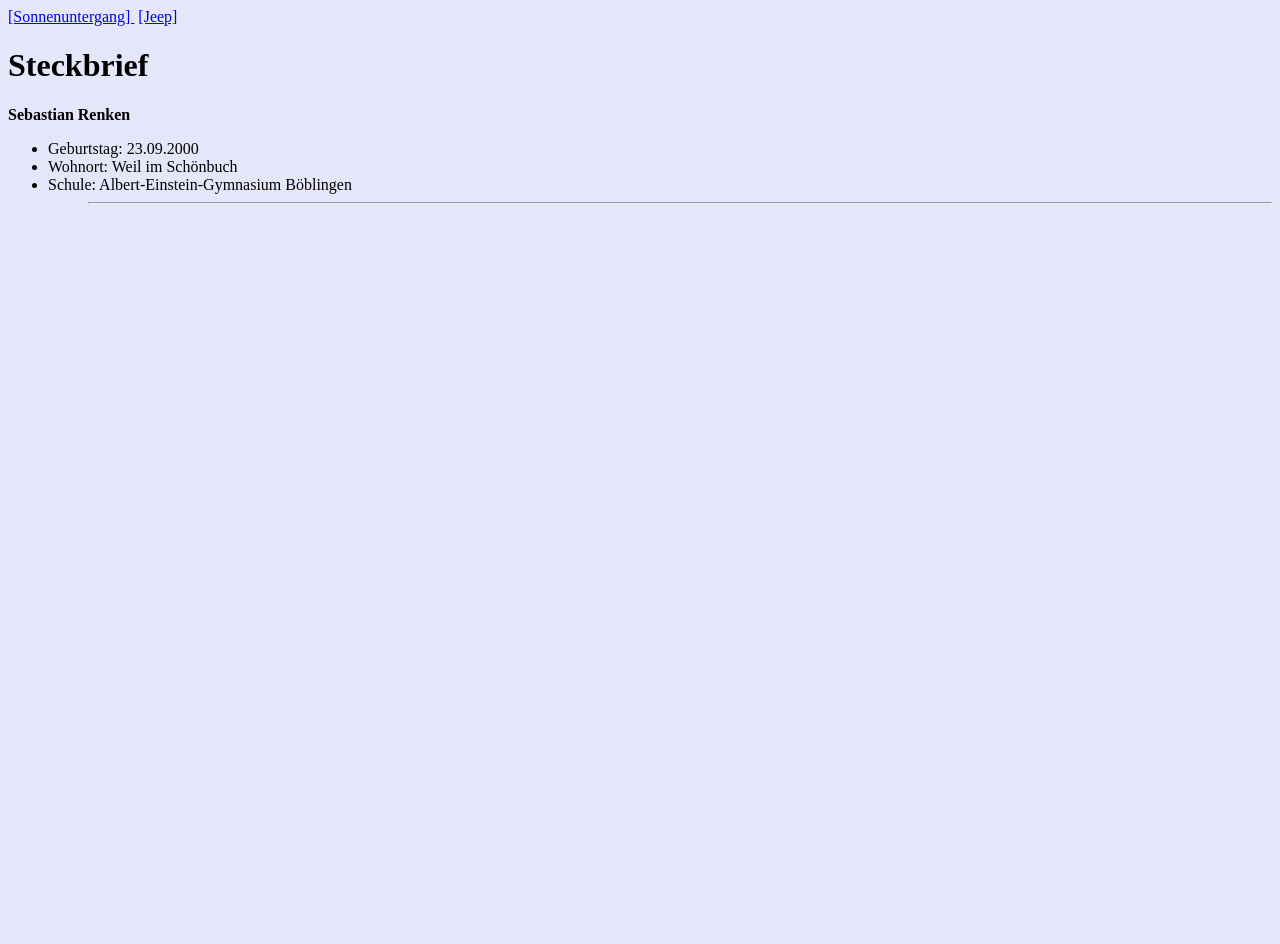
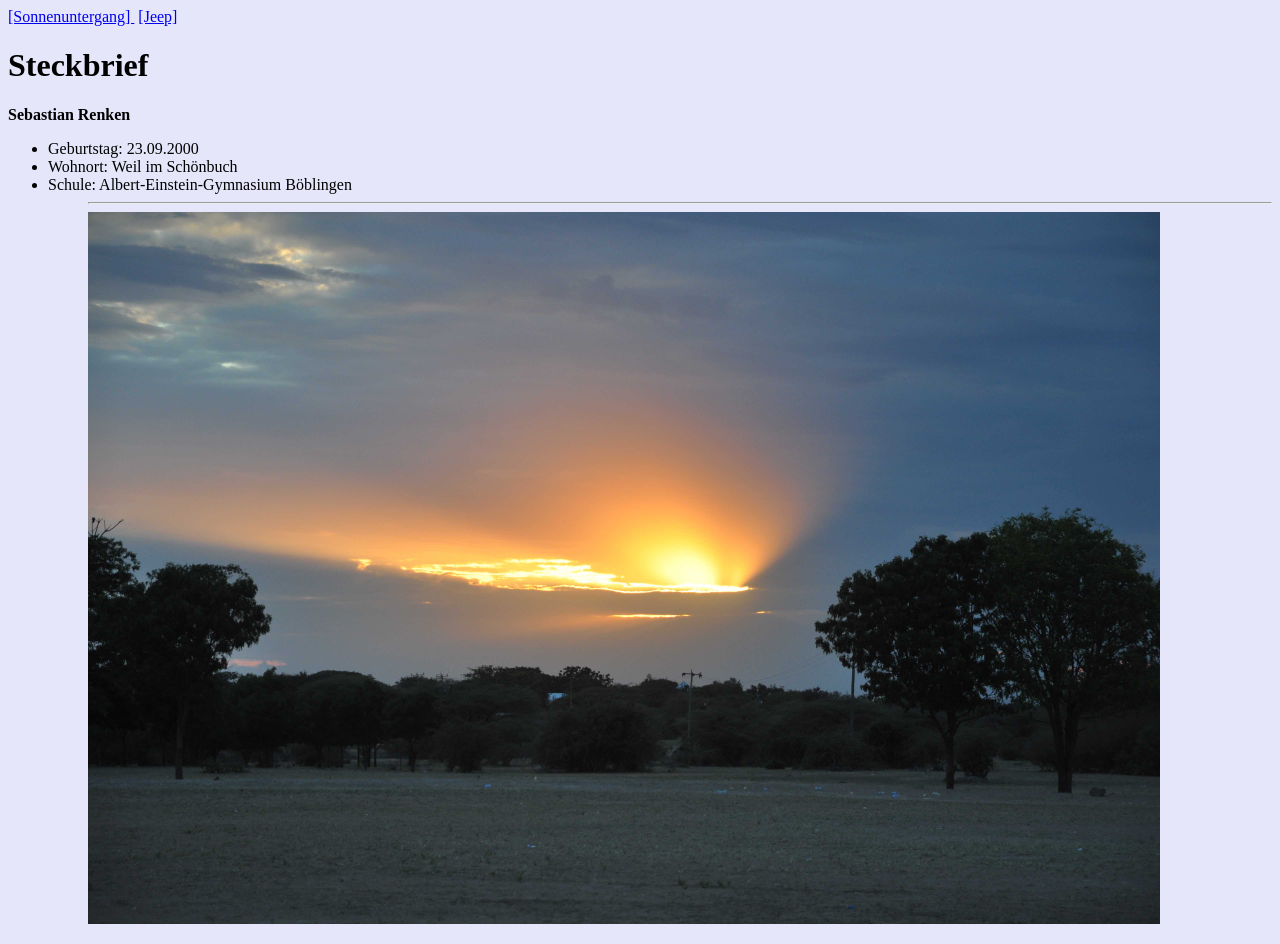
Before and after one commit to BastiRenken/BastiRenken.github.io, a plain HTML site: page index.html in a window 1280 px wide. Before the commit the page ends 800 px from the top, so only its background shows below. Drawn offline with Linux system fonts and the light colour scheme.

Commit message:
Add bg picture

```diff
--- a/index.html
+++ b/index.html
@@ -20,7 +20,7 @@
 		<li> Schule: Albert-Einstein-Gymnasium Böblingen </li>
 	<ul>
 	<hr />
-	<!<img src="sunset.jpg" alt="sunset" height="712" width="1072"/>
+	<img src="sunset_small.jpg" alt="sunset" height="712" width="1072"/>
 	</body>
 
 </html>
```
